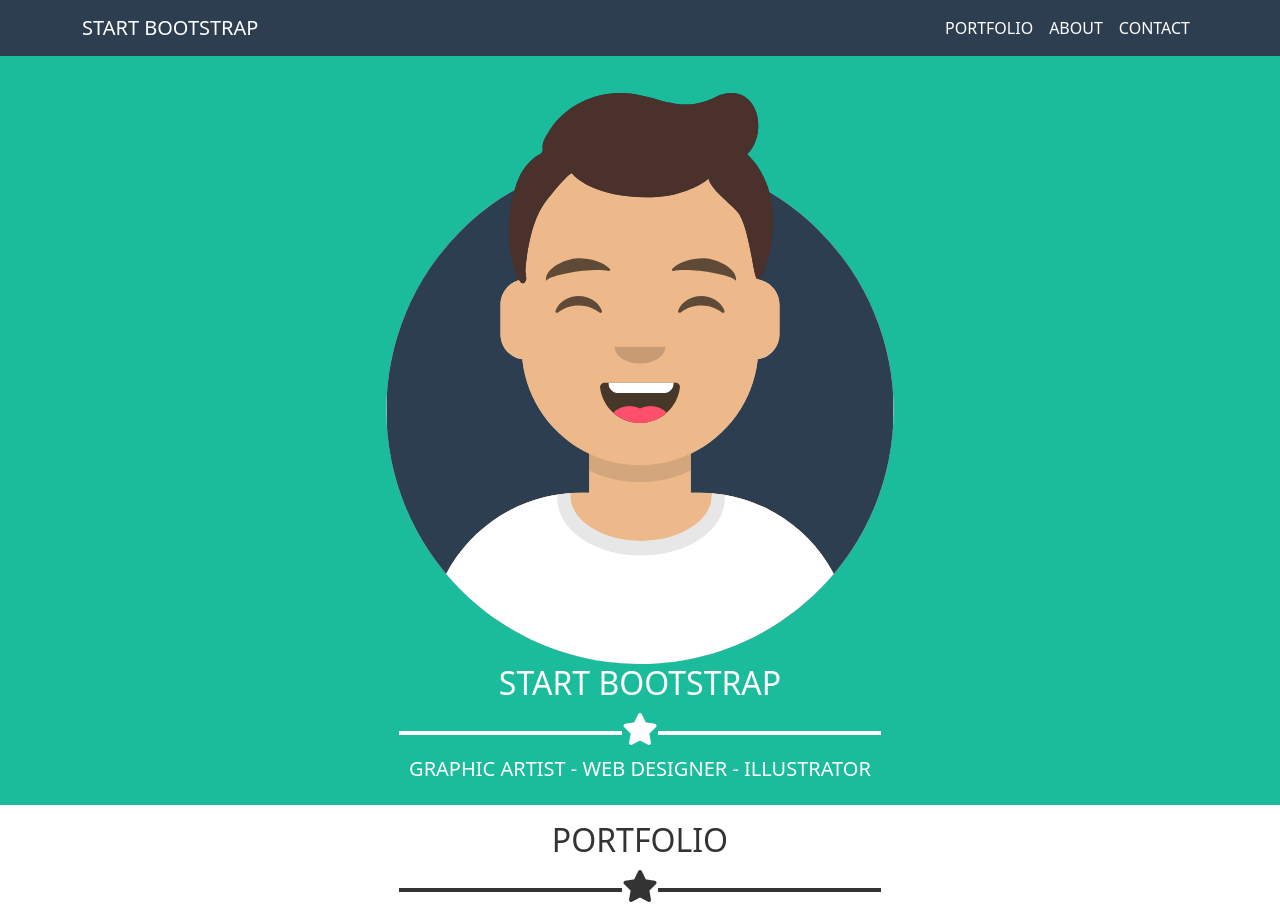
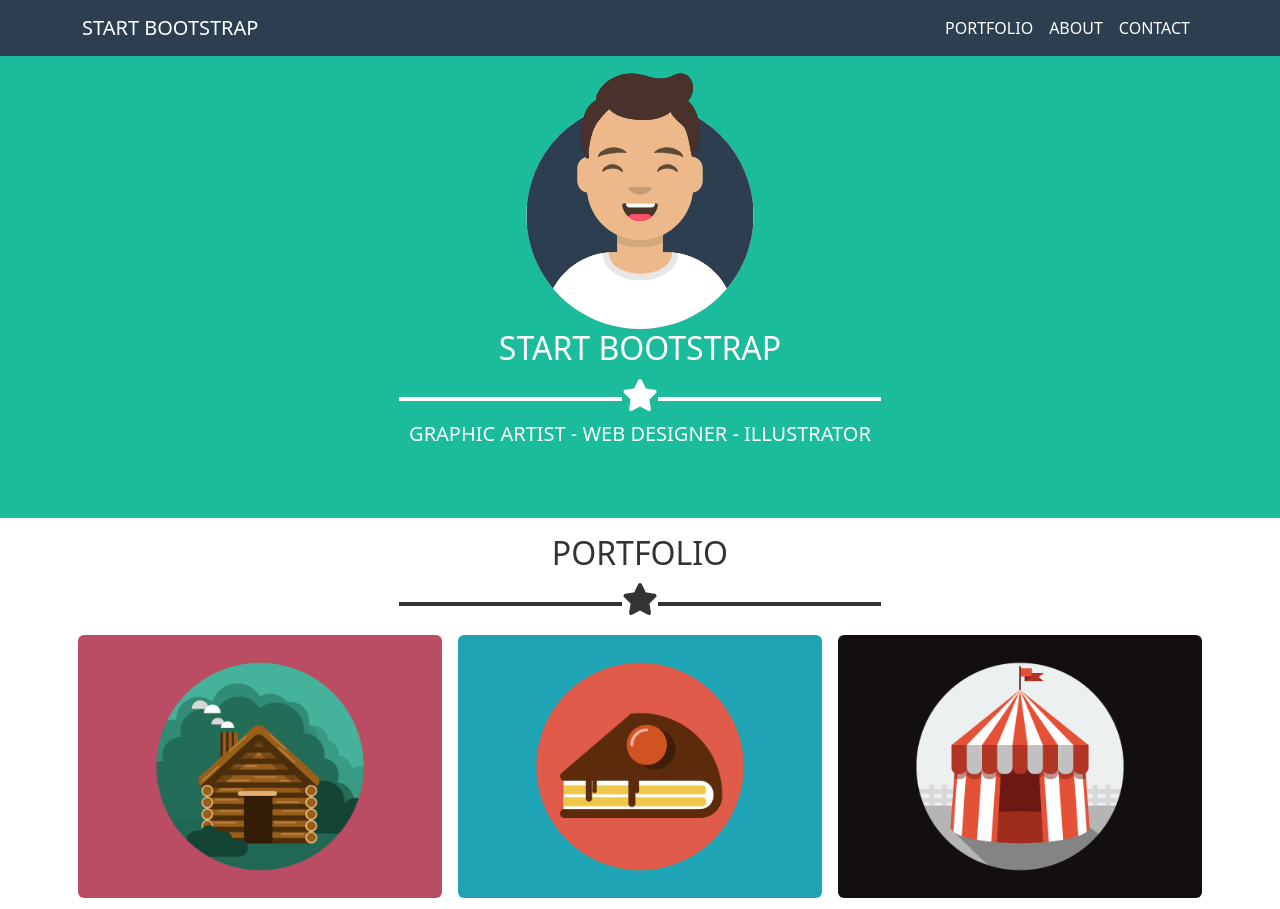
Before and after one commit to G-Lumia/html-css-bootstrap-freelancer, a plain HTML site: page index.html in a window 1280 px wide. Shown: the top 909 px of the page. Drawn offline with nearby package versions, Linux system fonts and the light colour scheme.

Commit message:
fixed navbar position, resized hero img

```diff
--- a/css/style.css
+++ b/css/style.css
@@ -35,7 +35,7 @@ main hr{
 
 
 #hero .img-fluid{
-    max-width:50%;
+    max-width:250px;
 }
 
 .navbar-toggler{
--- a/index.html
+++ b/index.html
@@ -12,7 +12,7 @@
     <script src="https://cdn.jsdelivr.net/npm/bootstrap@5.3.0-alpha1/dist/js/bootstrap.bundle.min.js"
     integrity="sha384-w76AqPfDkMBDXo30jS1Sgez6pr3x5MlQ1ZAGC+nuZB+EYdgRZgiwxhTBTkF7CXvN" crossorigin="anonymous"></script>
 
-    <header>
+    <header class="fixed-top">
         <nav class="navbar navbar-expand-md">
             <div class="container text-uppercase">
                 <a href="#" class="navbar-brand"> Start Bootstrap</a>
@@ -35,7 +35,7 @@
     </header>
 
     <main>
-        <section id="hero">
+        <section id="hero" class="py-5">
             <div class="container text-uppercase text-center py-3">
                 <img class="img-fluid" src="./img/avatar.svg" alt="avatar">
                 <h2>
```
